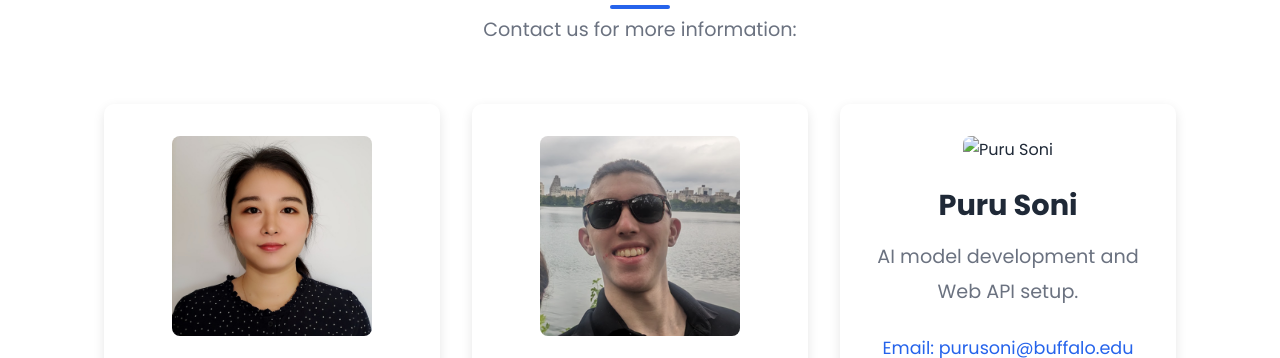
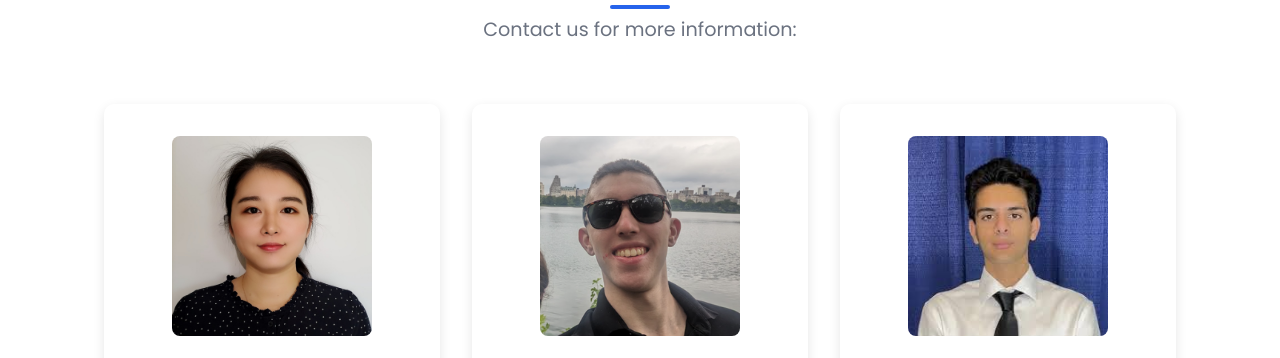
Before and after one commit to Kritarth-Dandapat/Oral-Scan-Website, a plain HTML site: page index.html in a window 1280 px wide. Shown: the part 6101-6459 px from the top of the page. Drawn offline with nearby package versions, Linux system fonts and the light colour scheme; a script that the page names is missing.

Commit message:
updated puru's image

```diff
--- a/index.html
+++ b/index.html
@@ -287,7 +287,7 @@
 
         <!-- Card 3 -->
         <div class="contact-card">
-          <img src="images/team-member3.jpg" alt="Puru Soni" class="contact-card-img">
+          <img src="images/people/purusoni.jpeg" alt="Puru Soni" class="contact-card-img">
           <div class="contact-card-content">
             <h3>Puru Soni</h3>
             <p>AI model development and Web API setup.</p>
```
Also changed, not shown: images/people/purusoni.jpeg (added).
